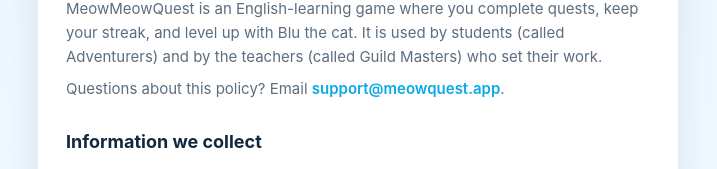
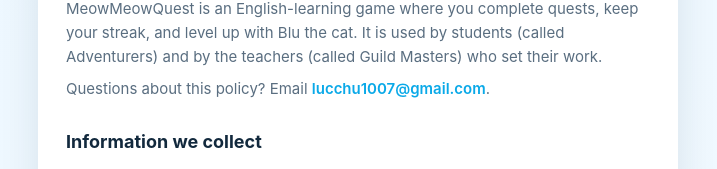
Before and after one commit to BenChu1432/MeowQuest-Web, a Next.js app: page /privacy in a window 1280 px wide. Shown: the part 615-784 px from the top of the page, without its empty margins (282-999 px from the left). Built offline with nearby package versions, Linux system fonts and the light colour scheme.

Commit message:
Use lucchu1007@gmail.com as the contact email

```diff
--- a/app/privacy/page.tsx
+++ b/app/privacy/page.tsx
@@ -20,7 +20,7 @@
 };
 
 /** Where privacy questions actually land. Same checked mailbox as Support. */
-const SUPPORT_EMAIL = "support@meowquest.app";
+const SUPPORT_EMAIL = "lucchu1007@gmail.com";
 
 export default function PrivacyPage() {
     return (
--- a/app/support/page.tsx
+++ b/app/support/page.tsx
@@ -20,10 +20,10 @@
 };
 
 /**
- * Where support email actually lands. `support@meowquest.app` is a real, checked
- * mailbox, so the "Email us" button below reaches a human rather than a void.
+ * Where support email actually lands — a real, checked mailbox, so the
+ * "Email us" button below reaches a human rather than a void.
  */
-const SUPPORT_EMAIL = "support@meowquest.app";
+const SUPPORT_EMAIL = "lucchu1007@gmail.com";
 
 const FAQ = [
     {
```
